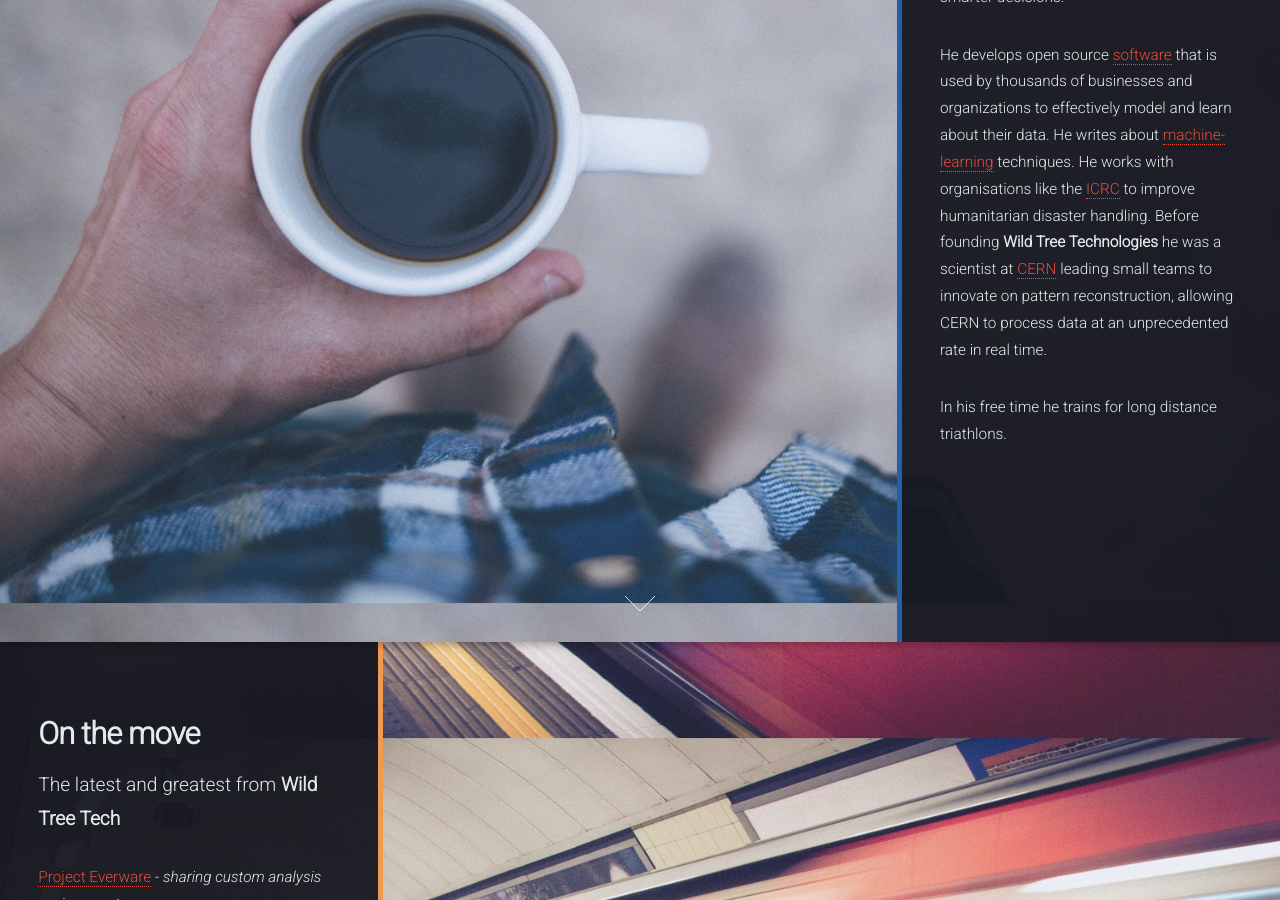
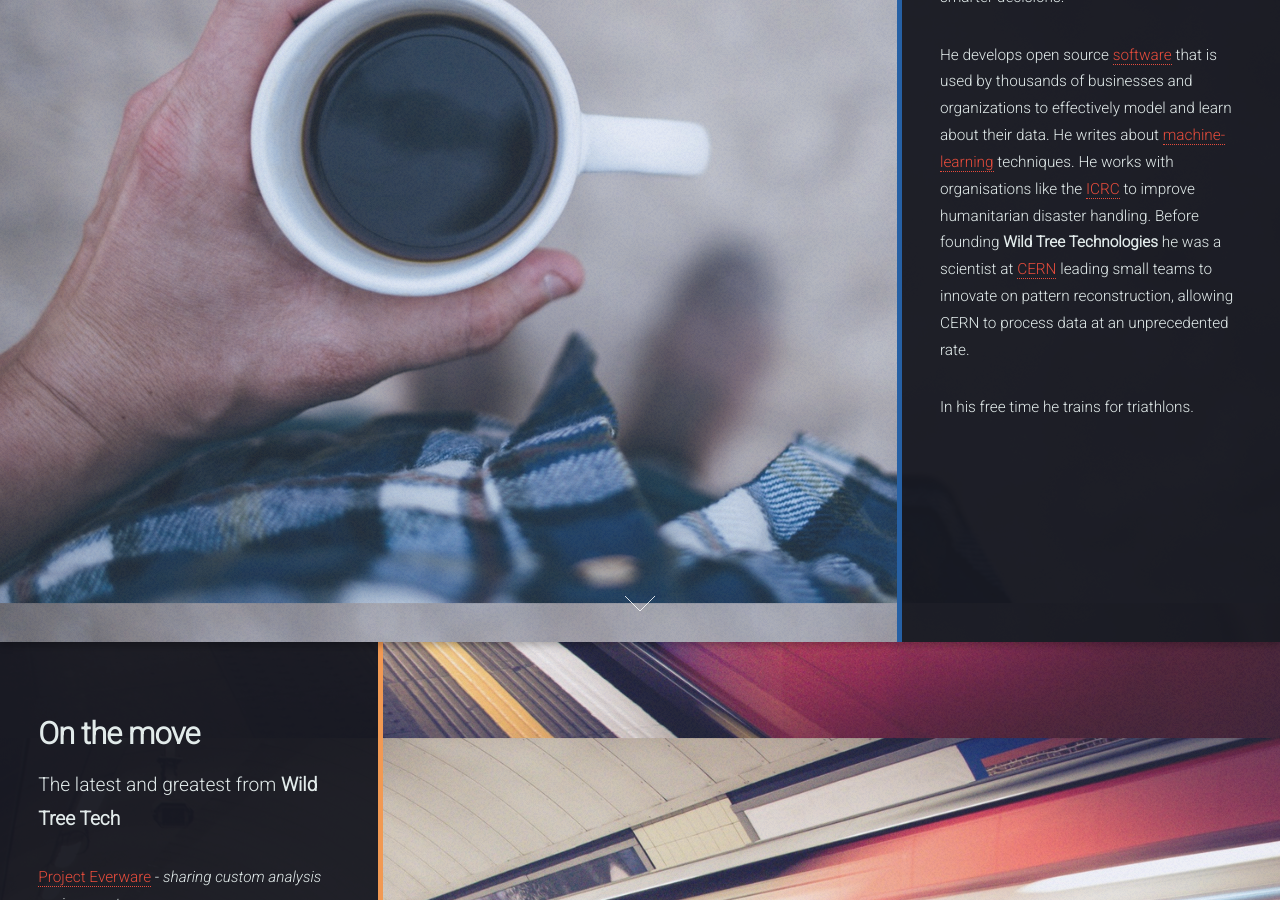
Before and after one commit to wildtreetech/wildtreetech.github.io, a Jekyll site: the page built from index.html, in a window 1280 px wide and 900 px high, scrolled down 2824 px. Built offline with Jekyll 4.4.1, drawn with Linux system fonts in a browser that asks for light colours.

Commit message:
Team tweaks

```diff
--- a/index.html
+++ b/index.html
@@ -129,9 +129,9 @@ layout: default
 			Before founding <strong>Wild Tree Technologies</strong> he was
 			a scientist at <a href="//home.cern">CERN</a>
 			leading small teams to innovate on pattern reconstruction,
-			allowing CERN to process data at an unprecedented rate in real time.
+			allowing CERN to process data at an unprecedented rate.
 		</p>
-		<p>In his free time he trains for long distance triathlons.
+		<p>In his free time he trains for triathlons.
 		</p>
 	</div>
 	<a href="#news" class="goto-next scrolly">Next</a>
```
